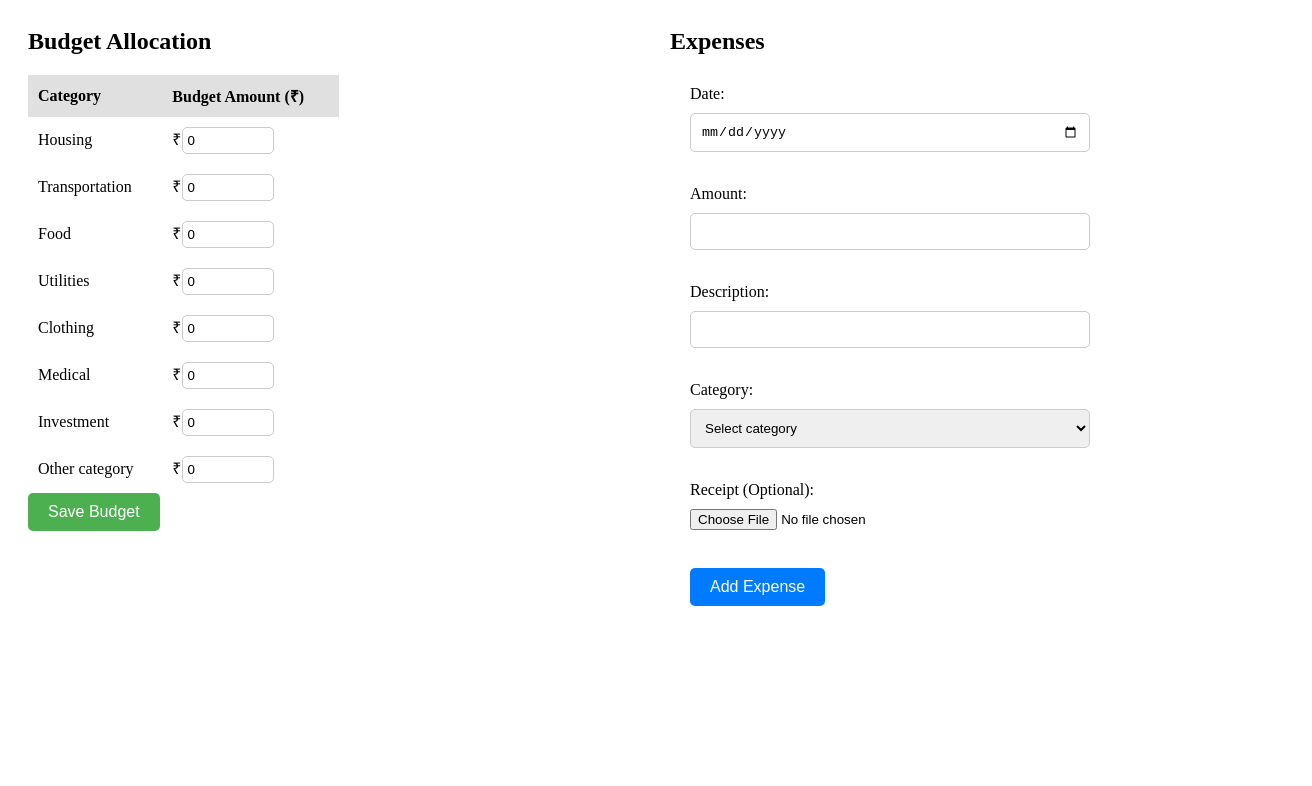
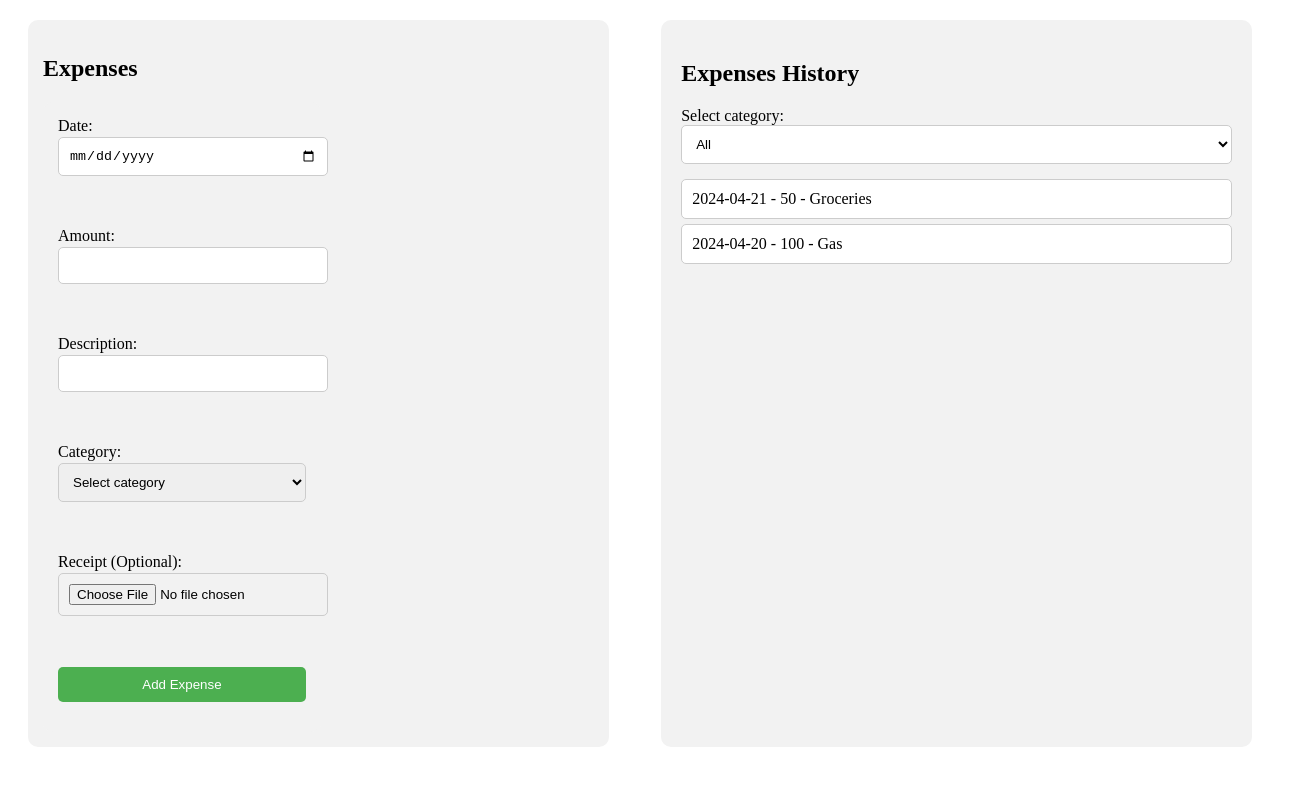
Before and after one commit to theankitdash/Personal-Finance-System-for-Expense-Tracking-and-Analysis, a website: page Login and Signup/Website/Expenses.html in a window 1280 px wide. Shown: the whole page, 1312 px wide, since content can reach past the window. Drawn offline with Linux system fonts and the light colour scheme; no server answers.

Commit message:
Removed the budget part and added the Expenses part

```diff
--- a/Login and Signup/Website/budget-expenses.html
+++ b/Login and Signup/Website/Expenses.html
@@ -4,52 +4,10 @@
     <meta charset="UTF-8">
     <meta name="viewport" content="width=device-width, initial-scale=1.0">
     <title>Financial Budget and Expenses</title>
-    <link rel="stylesheet" href ='css/budget-expenses.css'>
+    <link rel="stylesheet" href ='css/Expenses.css'>
 </head>
 <body>
-    <div class="budget-allocation">
-        <h2>Budget Allocation</h2>
-        <table>
-            <tr>
-                <th>Category</th>
-                <th>Budget Amount (₹)</th>
-            </tr>
-            <tr>
-                <td>Housing</td>
-                <td>₹<input type="number" id="housingBudget" value="0"></td>
-            </tr>
-            <tr>
-                <td>Transportation</td>
-                <td>₹<input type="number" id="transportationBudget" value="0"></td>
-            </tr>
-            <tr>
-                <td>Food</td>
-                <td>₹<input type="number" id="foodBudget" value="0"></td>
-            </tr>
-            <tr>
-                <td>Utilities</td>
-                <td>₹<input type="number" id="utilitiesBudget" value="0"></td>
-            </tr>
-            <tr>
-                <td>Clothing</td>
-                <td>₹<input type="number" id="clothingBudget" value="0"></td>
-            </tr>
-            <tr>
-                <td>Medical</td>
-                <td>₹<input type="number" id="medicalBudget" value="0"></td>
-            </tr>
-            <tr>
-                <td>Investment</td>
-                <td>₹<input type="number" id="investmentBudget" value="0"></td>
-            </tr>
-            <tr>
-                <td>Other category</td>
-                <td>₹<input type="number" id="otherBudget" value="0"></td>
-            </tr>
-        </table>
-        <button id="saveBudgetBtn" type = "button">Save Budget</button>
-    </div>
-
+    <div class="expenses-container">
     <div class="expenses">
         <h2>Expenses</h2>
         <form class="expenses" action="#" method="post">
@@ -72,7 +30,7 @@
                 <option value="Clothing">Clothing</option>
                 <option value="Medical">Medical</option>
                 <option value="Investment">Investment</option>
-                <option value="Other category">Other category</option>
+                <option value="Other Category">Other Category</option>
             </select><br><br>
 
             <label for="expenseReceipt">Receipt (Optional):</label>
@@ -81,6 +39,26 @@
             <input type="submit" value="Add Expense">
         </form>
     </div>
-    <script src="js/budget-expenses.js"></script>
+
+    <div class="expenses-history">
+        <h2>Expenses History</h2>
+        <label for="selectCategory">Select category:</label>
+        <select id="selectCategory" onchange="filterExpenses()">
+            <option value="all">All</option>
+            <option value="Housing">Housing</option>
+            <option value="Transportation">Transportation</option>
+            <option value="Food">Food</option>
+            <option value="Utilities">Utilities</option>
+            <option value="Clothing">Clothing</option>
+            <option value="Medical">Medical</option>
+            <option value="Investment">Investment</option>
+            <option value="Other Category">Other Category</option>
+        </select>
+        <ul id="expensesList">
+            <!-- Expenses will be dynamically added here using JavaScript -->
+        </ul>
+    </div>
+</div>
+    <script src="js/Expenses.js"></script>
 </body>
 </html>
--- /dev/null
+++ b/Login and Signup/Website/css/Expenses.css
@@ -0,0 +1,79 @@
+/* Style for the container div */
+.expenses-container {
+  display: flex;
+  justify-content: space-between;
+  margin: 20px; /* Add some margin for spacing */
+}
+
+/* Style for the expenses div */
+.expenses {
+  width: 45%; /* Adjust the width as needed */
+  padding: 15px;
+  background-color: #f2f2f2;
+  border-radius: 10px;
+}
+
+/* Style for the expenses history div */
+.expenses-history {
+  width: 45%; /* Adjust the width as needed */
+  padding: 20px;
+  background-color: #f2f2f2;
+  border-radius: 10px;
+}
+
+/* Style for the form inside expenses */
+.expenses form {
+  display: flex;
+  flex-direction: column;
+}
+
+/* Style for form labels */
+.expenses form label {
+  margin-bottom: 2px;
+}
+
+/* Style for form inputs */
+.expenses form input,
+.expenses form select {
+  width: 100%;
+  padding: 10px;
+  margin-bottom: 15px;
+  border: 1px solid #ccc;
+  border-radius: 5px;
+}
+
+/* Style for form submit button */
+.expenses form input[type="submit"] {
+  background-color: #4CAF50;
+  color: white;
+  border: none;
+  border-radius: 5px;
+  cursor: pointer;
+}
+
+/* Style for expenses history select */
+.expenses-history select {
+  width: 100%;
+  padding: 10px;
+  margin-bottom: 15px;
+  border: 1px solid #ccc;
+  border-radius: 5px;
+  background-color: white;
+  cursor: pointer;
+}
+
+/* Style for expenses history list */
+.expenses-history ul {
+  list-style-type: none;
+  padding: 0;
+  margin: 0;
+}
+
+/* Style for expenses history list items */
+.expenses-history ul li {
+  padding: 10px;
+  margin-bottom: 5px;
+  background-color: #fff;
+  border: 1px solid #ccc;
+  border-radius: 5px;
+}
--- a/Login and Signup/Website/css/budget-expenses.css
+++ /dev/null
@@ -1,113 +0,0 @@
-/* CSS for grid layout */
-body {
-  display: grid;
-  grid-template-columns: 1fr 1fr; /* Two equal columns */
-  gap: 20px; /* Adjust gap as needed */
-}
-
-.budget-allocation {
-  grid-column: 1; /* Place on the first column */
-}
-
-.expenses {
-  grid-column: 2; /* Place on the second column */
-}
-
-/* CSS for budget allocation section */
-.budget-allocation {
-  width: 50%; /* Adjust width as needed */
-  float: left;
-  padding: 20px;
-}
-
-.budget-allocation h2 {
-  margin-top: 0;
-}
-
-.budget-allocation table {
-  width: 100%;
-  border-collapse: collapse;
-}
-
-.budget-allocation th,
-.budget-allocation td {
-  padding: 10px;
-  text-align: left;
-}
-
-.budget-allocation th {
-  background-color: #e0e0e0;
-}
-
-.budget-allocation input[type="number"] {
-  width: 80px;
-  padding: 5px;
-  border: 1px solid #ccc;
-  border-radius: 5px;
-}
-
-.budget-allocation button {
-  padding: 10px 20px;
-  background-color: #4caf50;
-  color: #fff;
-  border: none;
-  border-radius: 5px;
-  cursor: pointer;
-  font-size: 16px;
-}
-
-.budget-allocation button:hover {
-  background-color: #45a049;
-}
-
-/* CSS for expenses section */
-.expenses {
-  width: 100%; /* Adjust width as needed */
-  flex-direction: column;
-  padding: 20px;
-}
-
-.expenses h2 {
-  margin-top: 0;
-  margin-bottom: 10px;
-}
-
-.expenses form {
-  width: 100%;
-  max-width: 400px;
-}
-
-.expenses label {
-  display: block;
-  margin-bottom: 10px;
-}
-
-.expenses input[type="date"],
-.expenses input[type="number"],
-.expenses input[type="text"],
-.expenses select {
-  width: 100%;
-  padding: 10px;
-  border: 1px solid #ccc;
-  border-radius: 5px;
-  box-sizing: border-box;
-  margin-bottom: 15px;
-}
-
-.expenses input[type="file"] {
-  margin-bottom: 20px;
-}
-
-.expenses input[type="submit"] {
-  padding: 10px 20px;
-  background-color: #007bff;
-  color: #fff;
-  border: none;
-  border-radius: 5px;
-  cursor: pointer;
-  font-size: 16px;
-}
-
-.expenses input[type="submit"]:hover {
-  background-color: #0056b3;
-}
--- /dev/null
+++ b/Login and Signup/Website/js/Expenses.js
@@ -0,0 +1,35 @@
+function filterExpenses() {
+    var selectElement = document.getElementById("selectCategory");
+    var selectedCategory = selectElement.value;
+    var expenses = getExpenses(); // Assume getExpenses() retrieves expenses data
+
+    var filteredExpenses = expenses.filter(function(expense) {
+        return selectedCategory === "all" || expense.category === selectedCategory;
+    });
+
+    displayExpenses(filteredExpenses);
+}
+
+function displayExpenses(expenses) {
+    var expensesList = document.getElementById("expensesList");
+    expensesList.innerHTML = "";
+
+    expenses.forEach(function(expense) {
+        var li = document.createElement("li");
+        li.textContent = expense.date + " - " + expense.amount + " - " + expense.description;
+        expensesList.appendChild(li);
+    });
+}
+
+// Function to fetch expenses data, replace with actual implementation
+function getExpenses() {
+    // Replace this with actual data retrieval logic
+    return [
+        { date: "2024-04-21", amount: 50, description: "Groceries", category: "Food" },
+        { date: "2024-04-20", amount: 100, description: "Gas", category: "Transportation" },
+        // Add more expenses data here
+    ];
+}
+
+// Initially display all expenses
+filterExpenses();
--- a/Login and Signup/Website/js/budget-expenses.js
+++ /dev/null
@@ -1,68 +0,0 @@
-document.addEventListener('DOMContentLoaded', function() {
-
-    fetch('/Details') // Endpoint to get the current user's phone number
-        .then(response => {
-            if (response.ok) {
-                return response.json();
-            } else {
-                throw new Error('Failed to fetch current budget details');
-            }
-        })
-        .then(budgetData => {
-          document.getElementById('housingBudget').value = budgetData.housing;
-          document.getElementById('transportationBudget').value = budgetData.transportation;
-          document.getElementById('foodBudget').value = budgetData.food;
-          document.getElementById('utilitiesBudget').value = budgetData.utilities;
-          document.getElementById('clothingBudget').value = budgetData.clothing;
-          document.getElementById('medicalBudget').value = budgetData.medical;
-          document.getElementById('investmentBudget').value = budgetData.investment;
-          document.getElementById('otherBudget').value = budgetData.others;
-
-        })
-        .catch(error => {
-            console.error('Error fetching budget details:', error);
-            alert('An error occurred while fetching current budget details');
-        });
-
-      // Add event listener to the form submission
-      const saveBudgetBtn = document.getElementById('saveBudgetBtn');
-      saveBudgetBtn.addEventListener('click', function() {
-        // Gather updated budget data
-        const updatedBudgetData = {
-          housing: document.getElementById('housingBudget').value,
-          transportation: document.getElementById('transportationBudget').value,
-          food: document.getElementById('foodBudget').value,
-          utilities: document.getElementById('utilitiesBudget').value,
-          clothing: document.getElementById('clothingBudget').value,
-          medical: document.getElementById('medicalBudget').value,
-          investment: document.getElementById('investmentBudget').value,
-          others: document.getElementById('otherBudget').value
-        };
-
-          // Send updated budget data to the server
-          fetch('/saveBudget', {
-              method: 'POST',
-              headers: {
-                  'Content-Type': 'application/json'
-              },
-              body: JSON.stringify(updatedBudgetData)
-          })
-          .then(response => {
-              if (response.ok) {
-                  return response.json();
-              } else {
-                  throw new Error('Failed to update Budget');
-              }
-          })
-          .then(data => {
-              // Handle successful saving of personal details
-              console.log('Budget saved successfully:', data);
-              alert('Budget saved successfully');
-          })
-          .catch(error => {
-              // Handle error
-              console.error('Error saving Budget:', error);
-              alert('An error occurred while saving Budget');
-          });
-      });
-});
```
Also changed, not shown: Login and Signup/Website/home.html (+2 -2 lines), server.js (+20 -26 lines).
